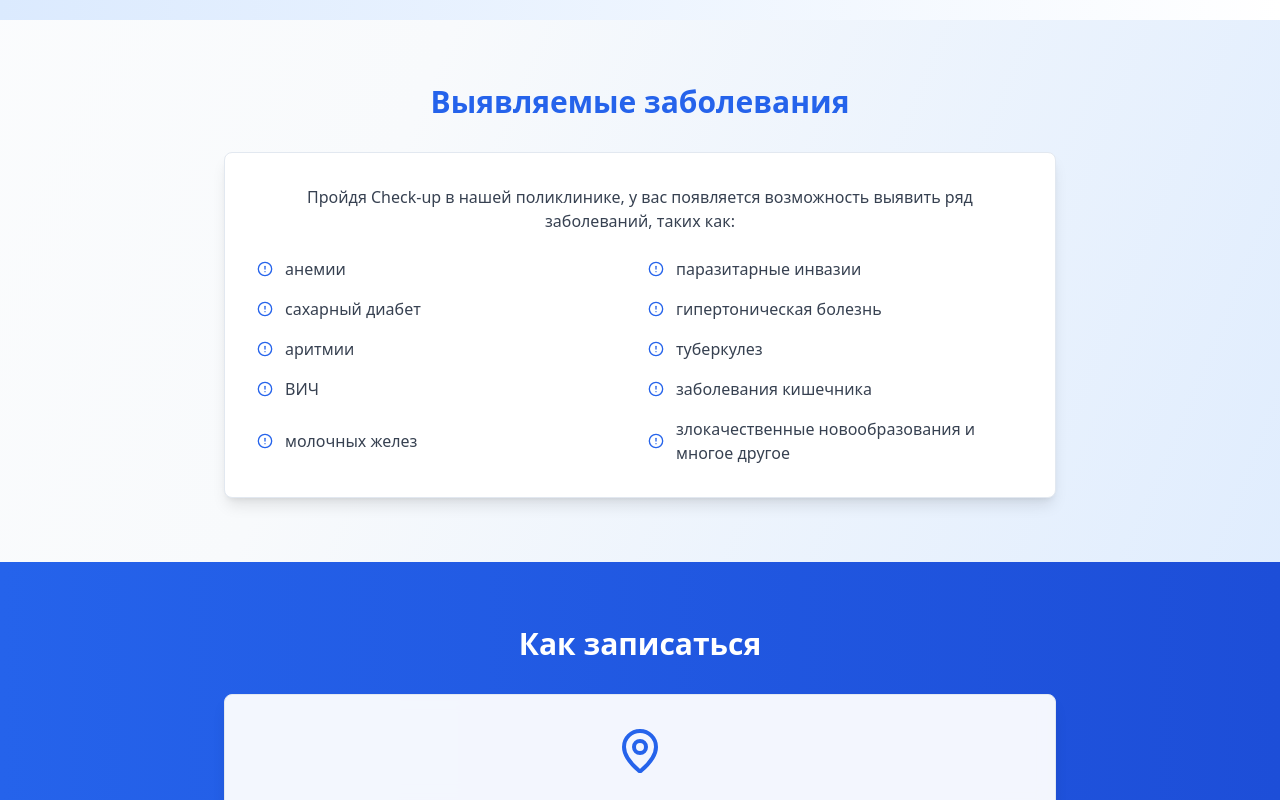
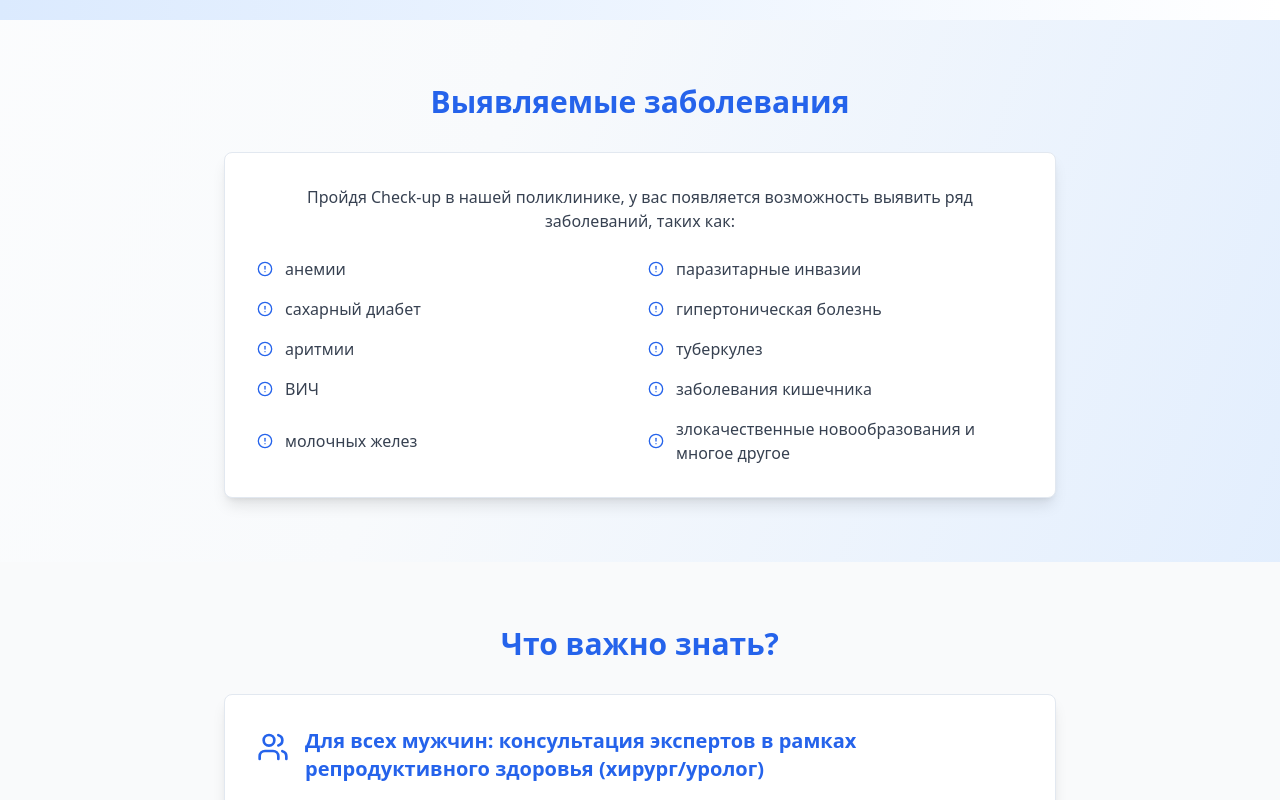
Before and after one commit to pr-poehali-dev/hospital-website-project, a React (Vite) app: page / in a window 1280 px wide. Shown: the part 2000-2800 px from the top of the page. Built offline with nearby package versions, Linux system fonts and the light colour scheme.

Commit message:
docs: добавить консультацию по репродуктивному здоровью

```diff
--- a/src/pages/Index.tsx
+++ b/src/pages/Index.tsx
@@ -217,6 +217,28 @@ const Index = () => {
         </div>
       </section>
 
+      {/* Important Info Section */}
+      <section className="py-16 px-4 bg-gray-50">
+        <div className="container mx-auto max-w-4xl">
+          <h2 className="text-3xl font-bold text-center text-medical-blue mb-8 animate-fade-in">
+            Что важно знать?
+          </h2>
+          <Card className="p-8 shadow-lg animate-fade-in">
+            <div className="flex items-start space-x-4">
+              <Icon name="Users" size={32} className="text-medical-blue flex-shrink-0 mt-1" />
+              <div>
+                <h3 className="text-xl font-semibold text-medical-blue mb-3">
+                  Для всех мужчин: консультация экспертов в рамках репродуктивного здоровья (хирург/уролог)
+                </h3>
+                <p className="text-gray-700">
+                  Специализированная консультация поможет выявить и предотвратить заболевания мужской репродуктивной системы на ранней стадии.
+                </p>
+              </div>
+            </div>
+          </Card>
+        </div>
+      </section>
+
       {/* Contact Section */}
       <section className="py-16 px-4 bg-gradient-to-r from-medical-blue to-blue-700">
         <div className="container mx-auto max-w-4xl text-center">
```
Also changed, not shown: 1 other file (tests, documents, lock files or other folders).
